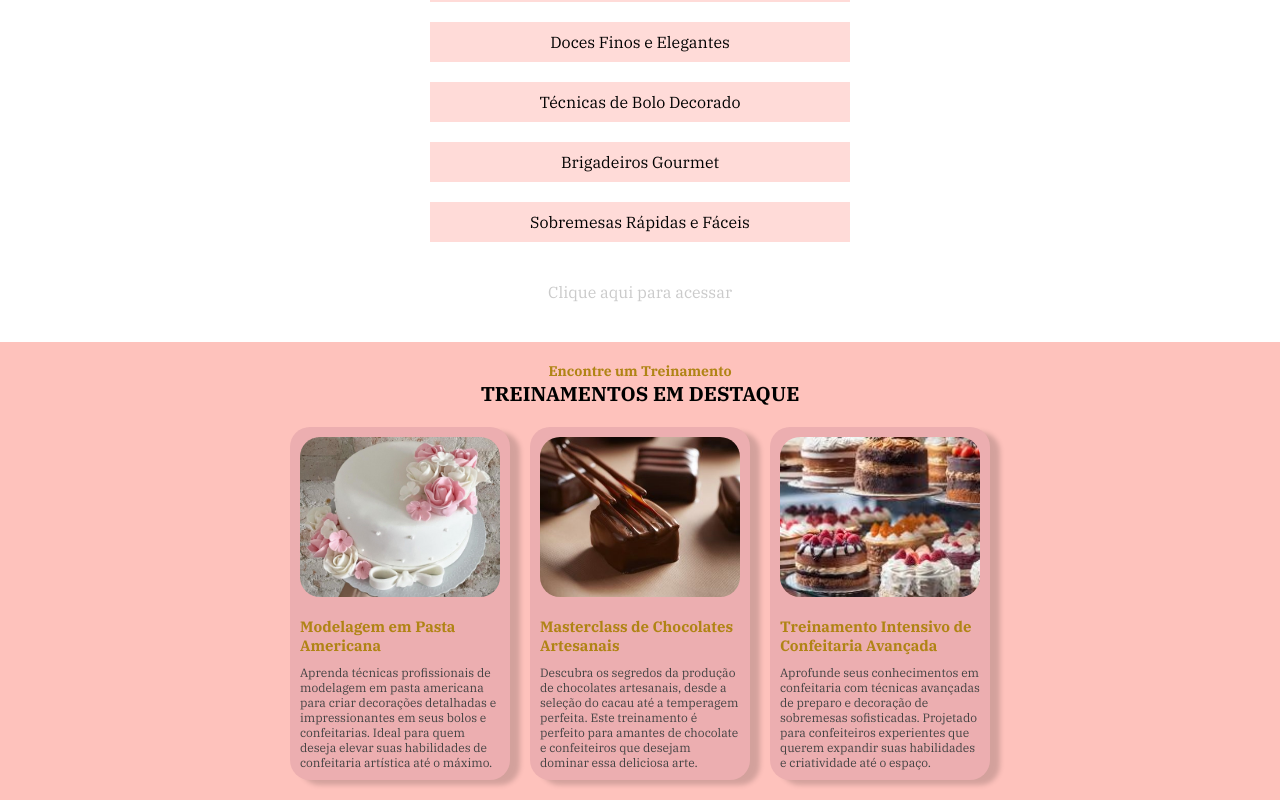
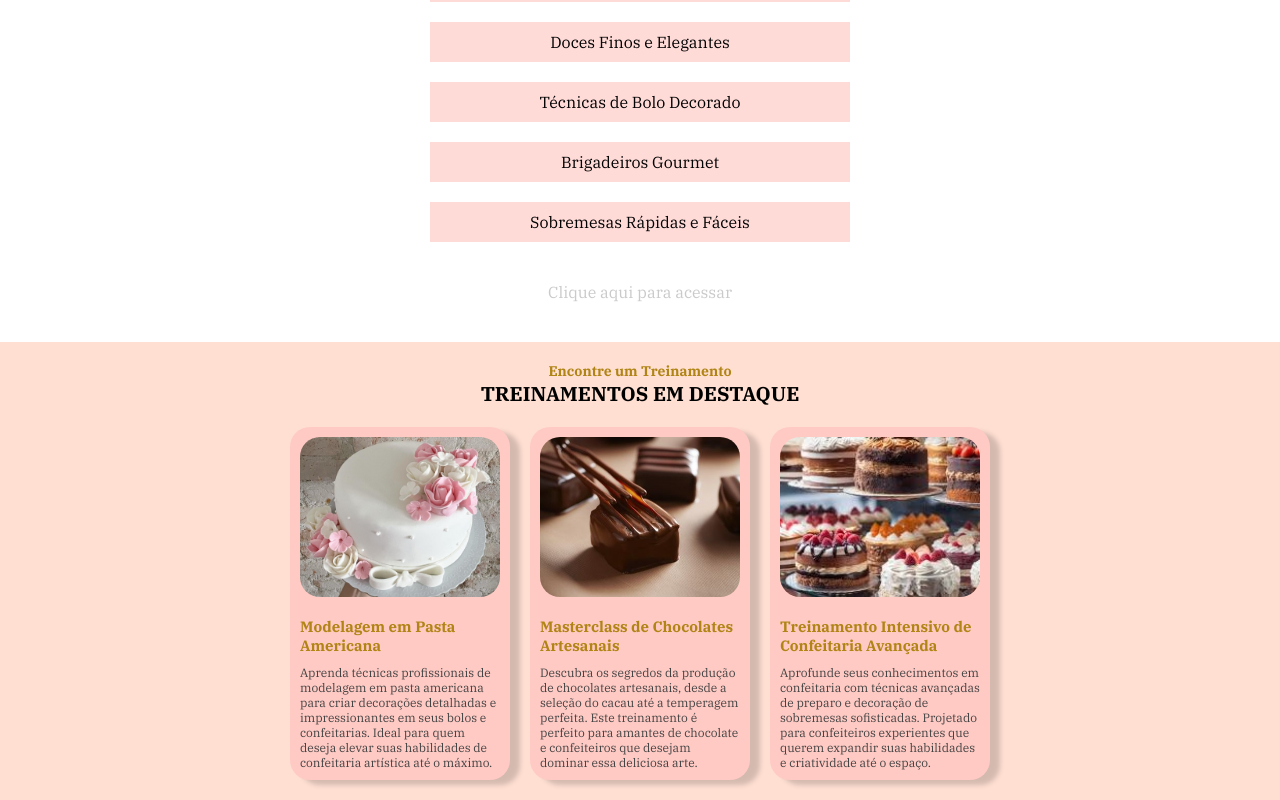
Before and after one commit to Thyale/LandingPageDoceria, a React (Vite) app in the folder Doceria/: page / in a window 1280 px wide. Shown: the part 2186-2986 px from the top of the page. Built offline with nearby package versions, Linux system fonts and the light colour scheme; a web font is replaced by a local one.

Commit message:
Colocando o link no cabeçalho

```diff
--- a/Doceria/src/Header/Cabecalho.jsx
+++ b/Doceria/src/Header/Cabecalho.jsx
@@ -18,7 +18,7 @@ export default function Cabecalho(){
             <h1>DULCE</h1>
             <ul>
                 <li><a href="#Cursos">CURSOS</a></li>
-                <li><a href="#">TREINAMENTO</a></li>
+                <li><a href="#Treinamento">TREINAMENTO</a></li>
                 <li><a href="#">LOJA</a></li>
             </ul>
             <span onClick={OpenMenuLateral} id="menu" class="material-symbols-outlined">menu</span>
--- a/Doceria/src/Header/MenuLateral.jsx
+++ b/Doceria/src/Header/MenuLateral.jsx
@@ -15,7 +15,7 @@ export default function MenuLateral(){
                     <li><a onClick={CloseMenu} href="#Receitas">RECEITAS</a></li>
                     <li><a onClick={CloseMenu} href="#PodCast">PODCAST</a></li>
                     <li><a onClick={CloseMenu} href="#Cursos">CURSOS</a></li>
-                    <li><a onClick={CloseMenu} href="#">TREINAMENTO</a></li>
+                    <li><a onClick={CloseMenu} href="#Treinamento">TREINAMENTO</a></li>
                     <li><a onClick={CloseMenu} href="#">LOJA</a></li>
                 </ul>
             </nav>
--- a/Doceria/src/Style.css
+++ b/Doceria/src/Style.css
@@ -359,7 +359,7 @@ header> ul> li > a{
 /*TREINAMENTO - SEXTA PARTE*/
 
 #Treinamento{
-    background-color: #fec2bc;
+    background-color: #ffdfd2;
     padding: 20px 10px;
 }
 
@@ -389,7 +389,7 @@ header> ul> li > a{
 }
 
 .Treinamento_DivGeral>div{
-    background-color: #ecaeb0;
+    background-color: #ffcac4;
     width: 200px;
     display: flex;
     flex-direction: column;
```
